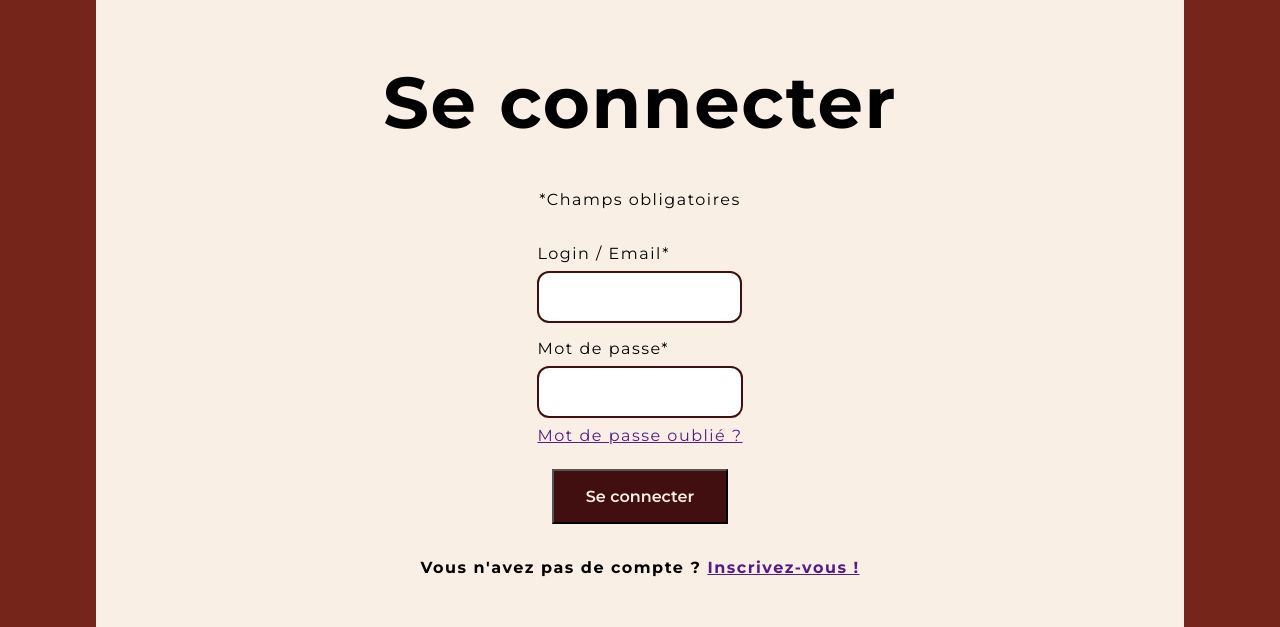
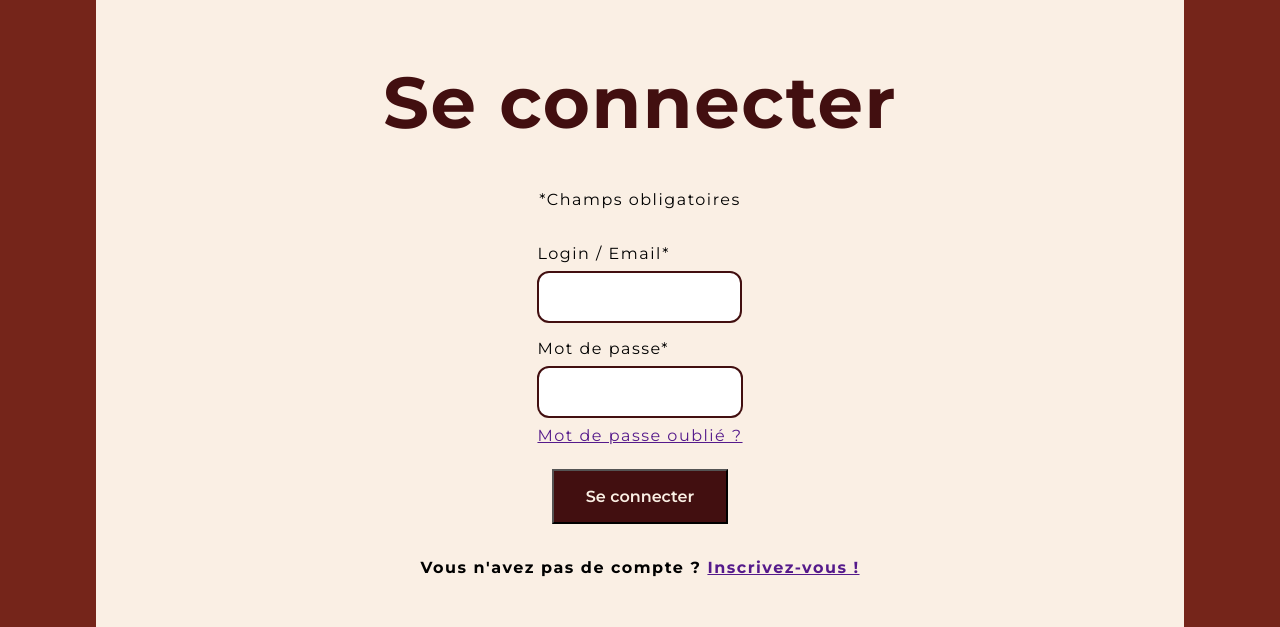
Before and after one commit to Shyronax/GLIMPSE, a PHP site: template view/view-connection.html in a window 1280 px wide. Shown: the part 96-723 px from the top of the page. Run offline with PHP 8.4, Linux system fonts and the light colour scheme; the template is opened without the code that fills it, so the values that code supplies are empty; some web fonts are replaced.

Commit message:
add color container__title

```diff
--- a/styles.css
+++ b/styles.css
@@ -273,6 +273,10 @@ main {
     color: var(--color-dark);
 }
 
+.container__title {
+    color: var(--color-primary-text);
+}
+
 /* ----------------------------- *
  *              FORM             *
  * ----------------------------- */
```
